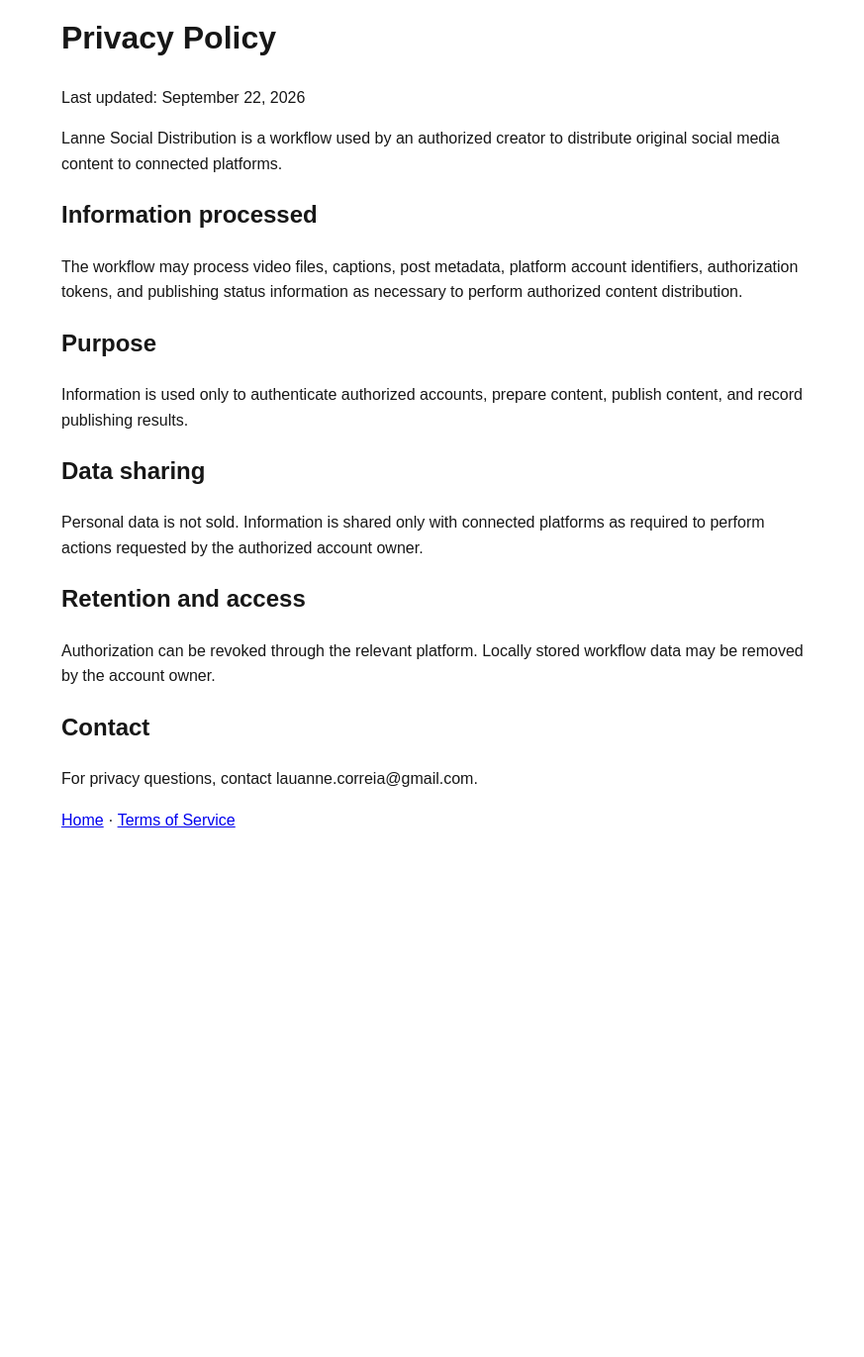
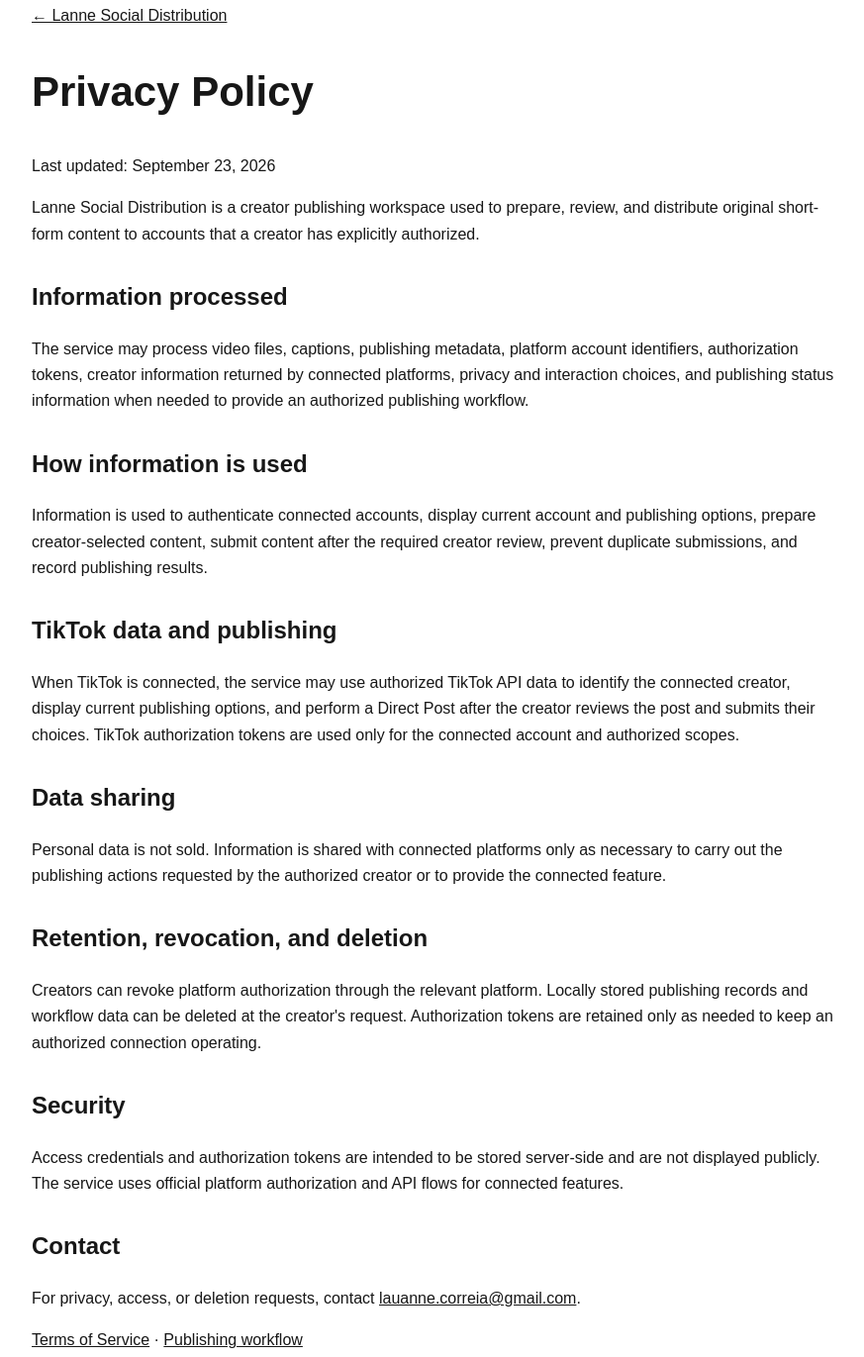
Before and after one commit to contactoLanne/lanne-social-distribution, a plain HTML site: page privacy.html in a window 1280 px wide. Shown: the part 47-1418 px from the top of the page at 99% size, without its empty margins (198-1071 px from the left). Before the commit the page ends 948 px from the top, so only its background shows below. Drawn offline with Linux system fonts and the light colour scheme.

Commit message:
Expand privacy policy for connected publishing workflow

```diff
--- a/privacy.html
+++ b/privacy.html
@@ -1,20 +1,33 @@
 <!doctype html>
 <html lang="en">
 <head><meta charset="utf-8"><meta name="viewport" content="width=device-width,initial-scale=1"><title>Privacy Policy — Lanne Social Distribution</title>
-<style>body{font-family:Arial,sans-serif;max-width:760px;margin:60px auto;padding:0 20px;line-height:1.6;color:#171717}</style></head>
+<style>body{font-family:Arial,sans-serif;max-width:820px;margin:50px auto;padding:0 22px;line-height:1.65;color:#171717}a{color:#171717}h1{font-size:42px}h2{margin-top:30px}</style></head>
 <body>
+<p><a href="index.html">← Lanne Social Distribution</a></p>
 <h1>Privacy Policy</h1>
-<p>Last updated: September 22, 2026</p>
-<p>Lanne Social Distribution is a workflow used by an authorized creator to distribute original social media content to connected platforms.</p>
+<p>Last updated: September 23, 2026</p>
+<p>Lanne Social Distribution is a creator publishing workspace used to prepare, review, and distribute original short-form content to accounts that a creator has explicitly authorized.</p>
+
 <h2>Information processed</h2>
-<p>The workflow may process video files, captions, post metadata, platform account identifiers, authorization tokens, and publishing status information as necessary to perform authorized content distribution.</p>
-<h2>Purpose</h2>
-<p>Information is used only to authenticate authorized accounts, prepare content, publish content, and record publishing results.</p>
+<p>The service may process video files, captions, publishing metadata, platform account identifiers, authorization tokens, creator information returned by connected platforms, privacy and interaction choices, and publishing status information when needed to provide an authorized publishing workflow.</p>
+
+<h2>How information is used</h2>
+<p>Information is used to authenticate connected accounts, display current account and publishing options, prepare creator-selected content, submit content after the required creator review, prevent duplicate submissions, and record publishing results.</p>
+
+<h2>TikTok data and publishing</h2>
+<p>When TikTok is connected, the service may use authorized TikTok API data to identify the connected creator, display current publishing options, and perform a Direct Post after the creator reviews the post and submits their choices. TikTok authorization tokens are used only for the connected account and authorized scopes.</p>
+
 <h2>Data sharing</h2>
-<p>Personal data is not sold. Information is shared only with connected platforms as required to perform actions requested by the authorized account owner.</p>
-<h2>Retention and access</h2>
-<p>Authorization can be revoked through the relevant platform. Locally stored workflow data may be removed by the account owner.</p>
+<p>Personal data is not sold. Information is shared with connected platforms only as necessary to carry out the publishing actions requested by the authorized creator or to provide the connected feature.</p>
+
+<h2>Retention, revocation, and deletion</h2>
+<p>Creators can revoke platform authorization through the relevant platform. Locally stored publishing records and workflow data can be deleted at the creator's request. Authorization tokens are retained only as needed to keep an authorized connection operating.</p>
+
+<h2>Security</h2>
+<p>Access credentials and authorization tokens are intended to be stored server-side and are not displayed publicly. The service uses official platform authorization and API flows for connected features.</p>
+
 <h2>Contact</h2>
-<p>For privacy questions, contact lauanne.correia@gmail.com.</p>
-<p><a href="index.html">Home</a> · <a href="terms.html">Terms of Service</a></p>
+<p>For privacy, access, or deletion requests, contact <a href="mailto:lauanne.correia@gmail.com">lauanne.correia@gmail.com</a>.</p>
+
+<p><a href="terms.html">Terms of Service</a> · <a href="publishing.html">Publishing workflow</a></p>
 </body></html>
```
